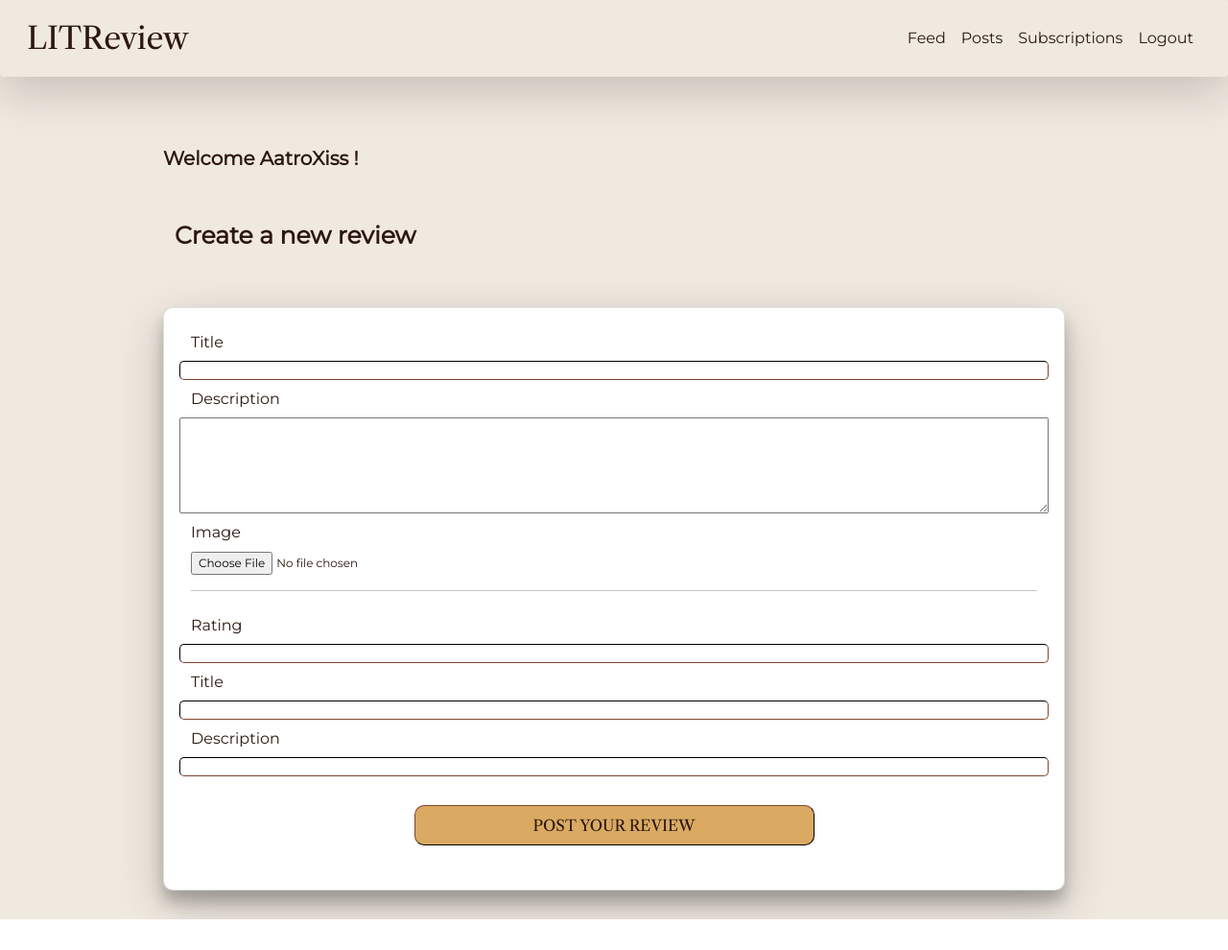
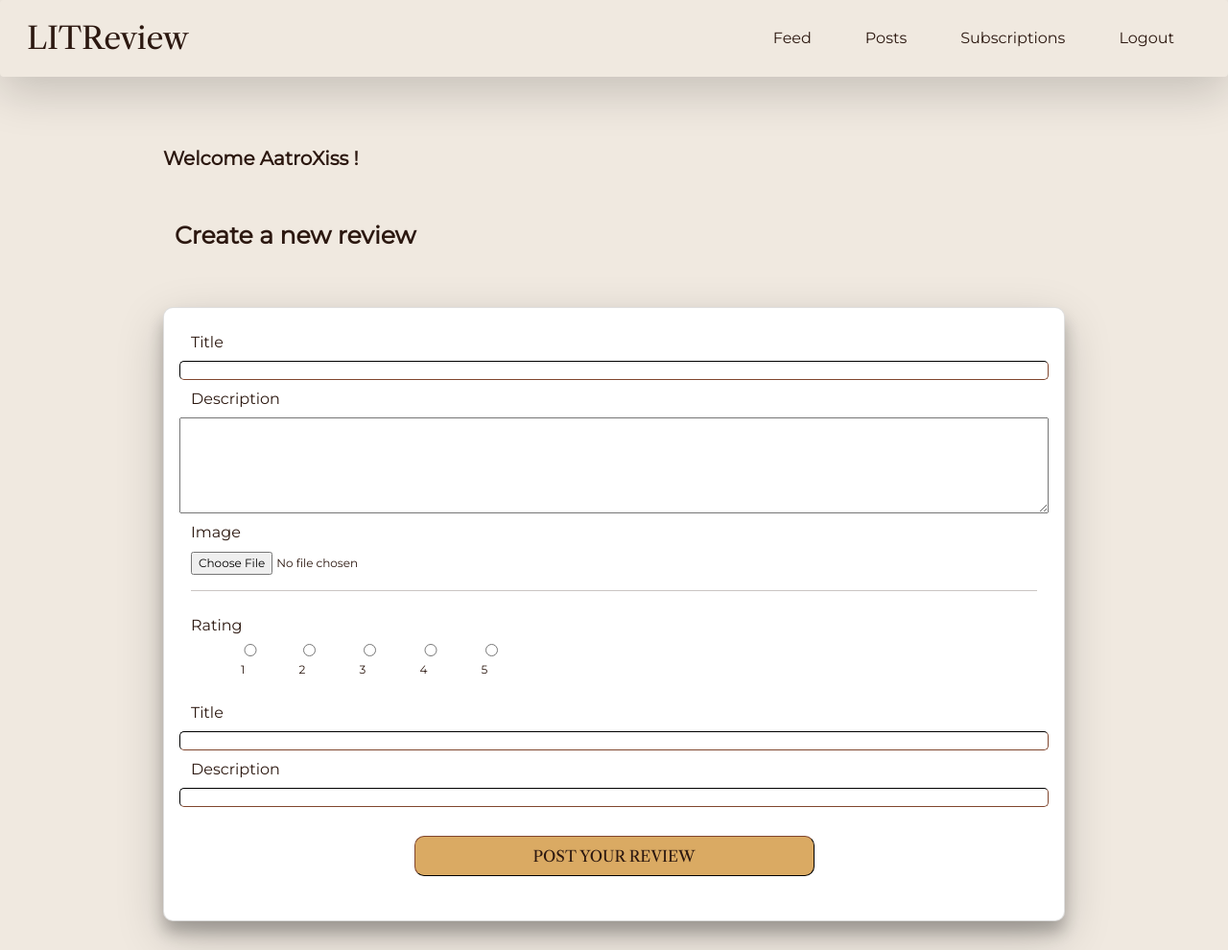
Before and after one commit to AatroXissTV/OC_P9_litreview_django, a Django app: page /create_review in a window 1280 px wide. Shown: the whole page at 96% size. Before the commit the page ends 958 px from the top, so only its background shows below. Run offline with Django 3.2, Linux system fonts and the light colour scheme; a user stored in the database is signed in.

Commit message:
v.0.4.6 Upates on rating CSS + forms/models/views updates.

```diff
--- a/app/forms.py
+++ b/app/forms.py
@@ -18,13 +18,15 @@ class TicketForm(forms.ModelForm):
 class DeleteTicketForm(forms.Form):
     """ Represents the form for deleting a ticket """
 
-    delete_review = forms.BooleanField(widget=forms.HiddenInput,
+    delete_ticket = forms.BooleanField(widget=forms.HiddenInput,
                                        initial=True)
 
 
 class ReviewForm(forms.ModelForm):
     """ Represents the form for creating a new review """
 
+    rating = forms.ChoiceField(choices=[(i, i) for i in range(1, 6)],
+                               widget=forms.RadioSelect())
     edit_review = forms.BooleanField(widget=forms.HiddenInput, initial=True)
 
     class Meta:
--- a/app/models.py
+++ b/app/models.py
@@ -27,6 +27,7 @@ class Ticket(models.Model):
 class Review(models.Model):
     ticket = models.ForeignKey(to=Ticket, on_delete=models.CASCADE)
     rating = models.PositiveSmallIntegerField(
+        choices=[(i, i) for i in range(1, 6)],
         # validates that rating must be between 0 and 5
         validators=[MinValueValidator(0), MaxValueValidator(5)])
     headline = models.CharField(max_length=128)
--- a/app/templates/app/create_review.html
+++ b/app/templates/app/create_review.html
@@ -10,7 +10,7 @@
     <div class="row">
         <div class="card card-sub">
             <div class="card-body">
-                <form method="post">
+                <form method="post" enctype="multipart/form-data">
                     <div class="row">
                         <h6>Title</h6>
                         {{ ticket_form.title }}
@@ -22,7 +22,9 @@
                     <hr>
                     <div class="row">
                         <h6>Rating</h6>
-                        {{ review_form.rating }}
+                        <div class="container">
+                            {{ review_form.rating }}
+                        </div>
                         <h6>Title</h6>
                         {{ review_form.headline }}
                         <h6>Description</h6>
--- a/app/templates/app/create_ticket.html
+++ b/app/templates/app/create_ticket.html
@@ -11,7 +11,7 @@
     <div class="row">
         <div class="card card-sub">
             <div class="card-body">
-                <form method="post">
+                <form method="post" enctype="multipart/form-data">
                     <div class="container">
                         <h6>Title</h6>
                         {{ form.title }}
--- a/app/templates/app/edit_ticket.html
+++ b/app/templates/app/edit_ticket.html
@@ -10,7 +10,7 @@
     <div class="row">
         <div class="card card-sub">
             <div class="card-body">
-                <form method="post">
+                <form method="post" enctype="multipart/form-data">
                     <div class="container">
                         <h6>Title</h6>
                         {{ edit_ticket.title }}
--- a/app/views.py
+++ b/app/views.py
@@ -161,6 +161,7 @@ def edit_ticket(request, ticket_id):
     ticket = get_object_or_404(Ticket, id=ticket_id)
     edit_ticket = TicketForm(instance=ticket)
     delete_ticket = DeleteTicketForm()
+    print(request.POST)
     if request.method == 'POST':
         # check if edit_ticket is in request.POST
         if 'edit_ticket' in request.POST:
--- a/static/litreview/layout.css
+++ b/static/litreview/layout.css
@@ -57,3 +57,7 @@
     margin-top: 50px;
     margin-bottom: 100px;
 }
+
+#id_rating {
+    display: flex;
+}
--- a/static/litreview/style.css
+++ b/static/litreview/style.css
@@ -112,6 +112,8 @@ li {
     list-style: none;
     font-family: var(--body-font);
     color: var(--complementary-color);
+    margin-left: 20px;
+    margin-right: 20px;
 }
 
 textarea {
```
Also changed, not shown: db.sqlite3, media/614RBqUr5lL_6U8T4Gm.jpg, media/81R1SJHdl4L.jpg (added), media/tome1.jpg (added).
